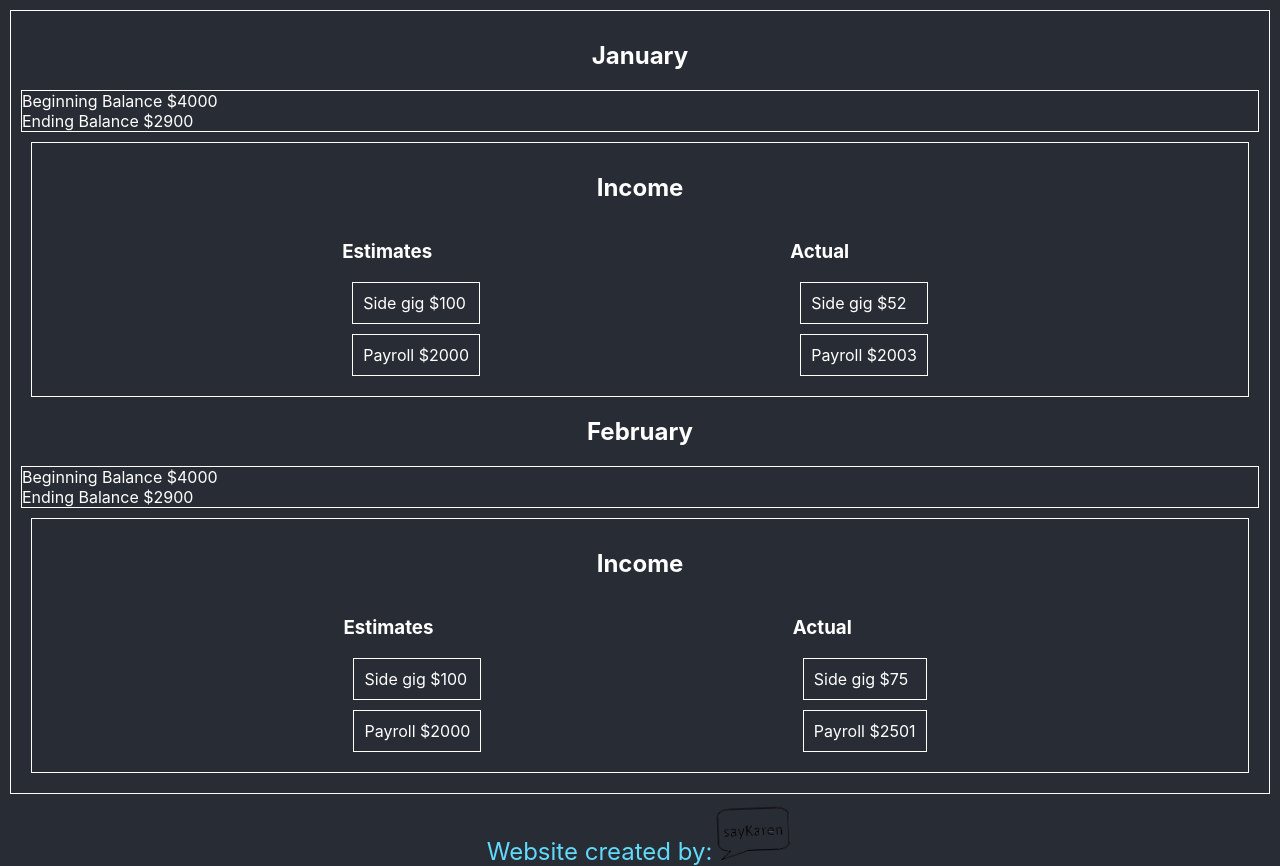
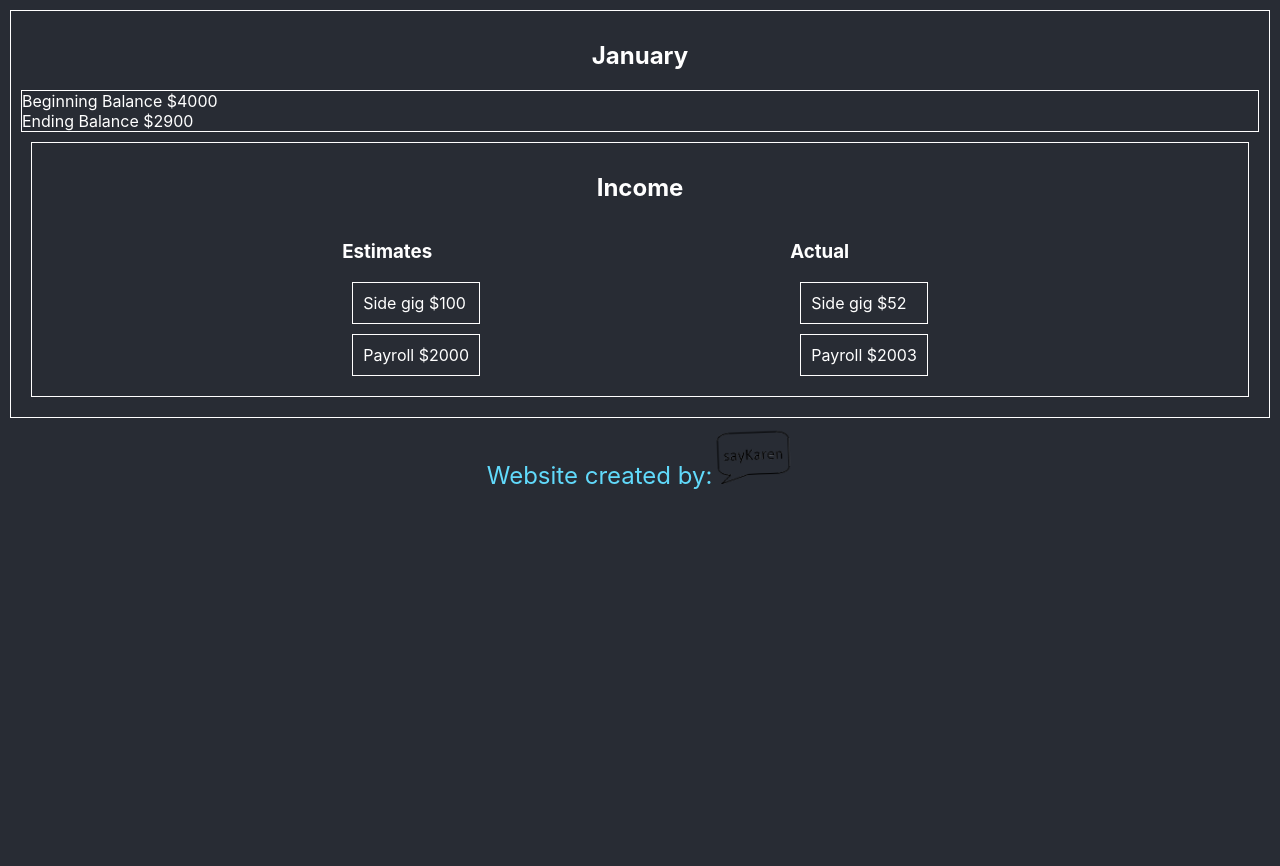
Before and after one commit to saykaren/budgetQueen, a React (Create React App) app: page / in a window 1280 px wide. After the commit the page ends 800 px from the top, so only its background shows below. Built offline with nearby package versions, Linux system fonts and the light colour scheme.

Commit message:
Working on Typescript
Still working on the typescript of my data object as it
isn't nicely going into the Comparison Details componenet I have
need to keep working on it to see what I might have missed.

```diff
--- a/src/components/app/App.tsx
+++ b/src/components/app/App.tsx
@@ -3,7 +3,8 @@ import "../styling/App.scss";
 import Footer from './Footer';
 import BudgetBox from './BudgetBox';
 
-function App() {
+
+const App = () =>{
   return (
   <>
   <BudgetBox />
--- a/src/components/app/BudgetBox.tsx
+++ b/src/components/app/BudgetBox.tsx
@@ -1,17 +1,18 @@
-import React from "react";
-import TestDataInterface from "./TestDataInterface";
+import React, {useState} from "react";
+import TestDataInterface, { SampleDataArrayProps } from "./TestDataInterface";
 import SampleData from "./SampleData";
+import ComparsionDetails from "./ComparisonDetails";
 
-interface BudgetBoxProps {
-  data?: TestDataInterface;
-}
 
-const BudgetBox = ({ data }: BudgetBoxProps) => {
-  console.log(SampleData);
+const BudgetBox = () => {
+  const [data, setData] = useState(SampleData);
+
+
+  console.log(data);
   return (
     <div className="budgetBox">
-      {SampleData &&
-        SampleData.map((num, numIndex) => (
+      {data &&
+        data.map((num, numIndex) => (
           <div key={numIndex}>
             <h2>{num.monthName}</h2>
             <div className="budget-overall-box">
@@ -23,6 +24,8 @@ const BudgetBox = ({ data }: BudgetBoxProps) => {
                 Ending Balance ${num.endBalance}
               </div>
             </div>
+            {/* <ComparsionDetails title={"Income2"} object={num} /> */}
+
             <div className="budget-income-box">
               <h2>Income</h2>
               <section className="estimate-actual-holder">
--- /dev/null
+++ b/src/components/app/ComparisonDetails.tsx
@@ -0,0 +1,45 @@
+import React from 'react';
+import {TestDataProps} from './TestDataInterface';
+import expenseContributions from './TestDataInterface';
+
+interface ComparsionDetailsProp {
+    title: string;
+    object: TestDataProps;
+}
+
+const ComparsionDetails = ({title, object}: ComparsionDetailsProp)=>{
+
+    return(
+        <div className="budget-income-box">
+        <h2>Income</h2>
+        <section className="estimate-actual-holder">
+          {object.budget.map((budgetNum, indexbudget) => (
+            <>
+              <div className="budget-estimate-income" key={indexbudget}>
+                <h3>Estimates</h3>
+                {budgetNum.monthContributions.map((mc, mcIndex) => (
+                  <div className="budget-income" key={mcIndex}>
+                    {mc.title} ${mc.amount}
+                  </div>
+                ))}
+              </div>
+            </>
+          ))}
+          {object.actual.map((actualNum, actIndexbudget) => (
+            <>
+              <div className="budget-actual-income" key={actIndexbudget}>
+                <h3>Actual</h3>
+                {actualNum.monthContributions.map((ac, acIndex) => (
+                  <div className="budget-income" key={acIndex}>
+                    {ac.title} ${ac.amount}
+                  </div>
+                ))}
+              </div>
+            </>
+          ))}
+        </section>
+      </div>
+    )
+}
+
+export default ComparsionDetails;
--- a/src/components/app/SampleData.tsx
+++ b/src/components/app/SampleData.tsx
@@ -1,4 +1,5 @@
-export const TestData = [
+export const TestData =
+[
   {
     monthId: 1,
     monthName: "January",
@@ -76,83 +77,83 @@ export const TestData = [
       },
     ],
   },
-  {
-    monthId: 2,
-    monthName: "February",
-    year: 2020,
-    begBalance: 4000,
-    endBalance: 2900,
-    budget: [
-      {
-        monthExpenses: [
-          {
-            housingExpense: [{ title: "Rent", amount: 1800, monthIN: 1 }],
-          },
-          {
-            groceryExpense: [
-              { title: "King Soopers", amount: 500, monthIN: 1 },
-              { title: "Costco", amount: 400, monthIN: 1 },
-            ],
-          },
-          {
-            discretionaryExpense: [
-              { title: "Amazon", amount: 200, monthIN: 1 },
-            ],
-          },
-          {
-            retirementSavings: [{ title: "Roth", amount: 100, monthIN: 1 }],
-          },
-          {
-            collegeSavings: [{ title: "529", amount: 100, monthIN: 1 }],
-          },
-          {
-            otherExpense: [
-              { title: "Extra Mortgage Payment", amount: 100, monthIN: 1 },
-            ],
-          },
-        ],
-        monthContributions: [
-          { title: "Side gig", amount: 100, monthIN: 1 },
-          { title: "Payroll", amount: 2000, monthIN: 1 },
-        ],
-      },
-    ],
-    actual: [
-      {
-        monthExpenses: [
-          {
-            housingExpense: [{ title: "Rent", amount: 1800, monthIN: 1 }],
-          },
-          {
-            groceryExpense: [
-              { title: "King Soopers", amount: 500, monthIN: 1 },
-              { title: "Costco", amount: 400, monthIN: 1 },
-            ],
-          },
-          {
-            discretionaryExpense: [
-              { title: "Amazon", amount: 200, monthIN: 1 },
-            ],
-          },
-          {
-            retirementSavings: [{ title: "Roth", amount: 100, monthIN: 1 }],
-          },
-          {
-            collegeSavings: [{ title: "529", amount: 100, monthIN: 1 }],
-          },
-          {
-            otherExpense: [
-              { title: "Extra Mortgage Payment", amount: 100, monthIN: 1 },
-            ],
-          },
-        ],
-        monthContributions: [
-          { title: "Side gig", amount: 75, monthIN: 1 },
-          { title: "Payroll", amount: 2501, monthIN: 1 },
-        ],
-      },
-    ],
-  },
+  // {
+  //   monthId: 2,
+  //   monthName: "February",
+  //   year: 2020,
+  //   begBalance: 4000,
+  //   endBalance: 2900,
+  //   budget: [
+  //     {
+  //       monthExpenses: [
+  //         {
+  //           housingExpense: [{ title: "Rent", amount: 1800, monthIN: 1 }],
+  //         },
+  //         {
+  //           groceryExpense: [
+  //             { title: "King Soopers", amount: 500, monthIN: 1 },
+  //             { title: "Costco", amount: 400, monthIN: 1 },
+  //           ],
+  //         },
+  //         {
+  //           discretionaryExpense: [
+  //             { title: "Amazon", amount: 200, monthIN: 1 },
+  //           ],
+  //         },
+  //         {
+  //           retirementSavings: [{ title: "Roth", amount: 100, monthIN: 1 }],
+  //         },
+  //         {
+  //           collegeSavings: [{ title: "529", amount: 100, monthIN: 1 }],
+  //         },
+  //         {
+  //           otherExpense: [
+  //             { title: "Extra Mortgage Payment", amount: 100, monthIN: 1 },
+  //           ],
+  //         },
+  //       ],
+  //       monthContributions: [
+  //         { title: "Side gig", amount: 100, monthIN: 1 },
+  //         { title: "Payroll", amount: 2000, monthIN: 1 },
+  //       ],
+  //     },
+  //   ],
+  //   actual: [
+  //     {
+  //       monthExpenses: [
+  //         {
+  //           housingExpense: [{ title: "Rent", amount: 1800, monthIN: 1 }],
+  //         },
+  //         {
+  //           groceryExpense: [
+  //             { title: "King Soopers", amount: 500, monthIN: 1 },
+  //             { title: "Costco", amount: 400, monthIN: 1 },
+  //           ],
+  //         },
+  //         {
+  //           discretionaryExpense: [
+  //             { title: "Amazon", amount: 200, monthIN: 1 },
+  //           ],
+  //         },
+  //         {
+  //           retirementSavings: [{ title: "Roth", amount: 100, monthIN: 1 }],
+  //         },
+  //         {
+  //           collegeSavings: [{ title: "529", amount: 100, monthIN: 1 }],
+  //         },
+  //         {
+  //           otherExpense: [
+  //             { title: "Extra Mortgage Payment", amount: 100, monthIN: 1 },
+  //           ],
+  //         },
+  //       ],
+  //       monthContributions: [
+  //         { title: "Side gig", amount: 75, monthIN: 1 },
+  //         { title: "Payroll", amount: 2501, monthIN: 1 },
+  //       ],
+  //     },
+  //   ],
+  // },
 ];
 
 export default TestData;
```
Also changed, not shown: src/components/app/TestDataInterface.tsx (+31 -11 lines).
